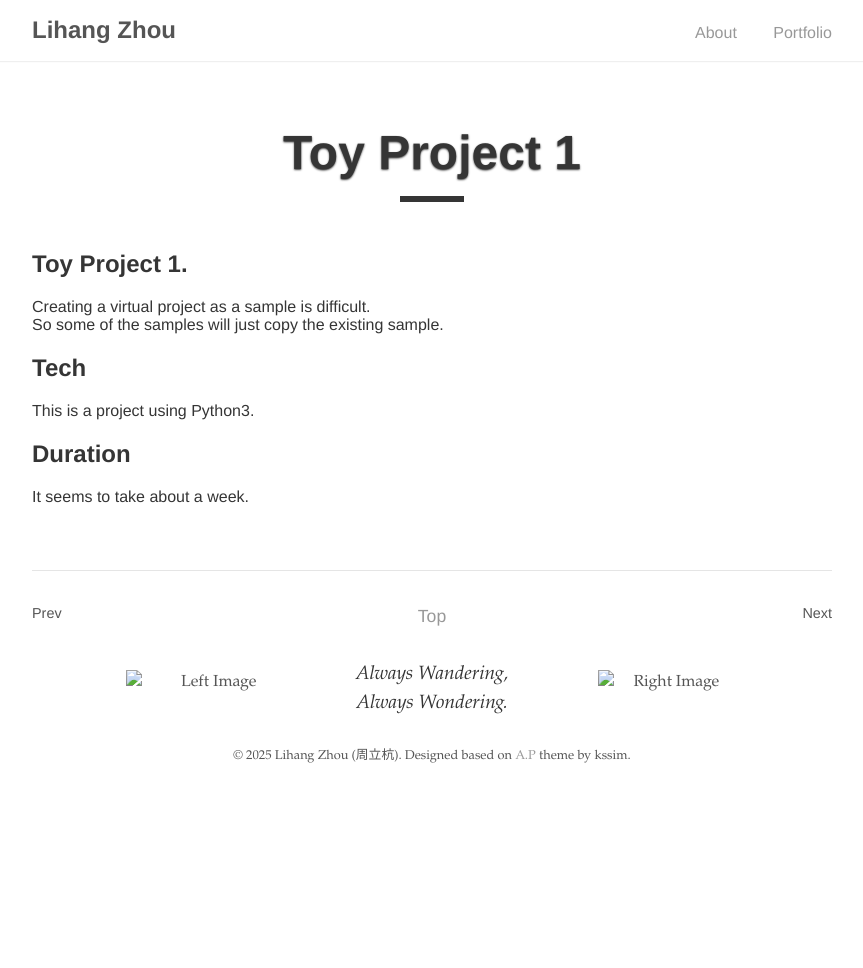
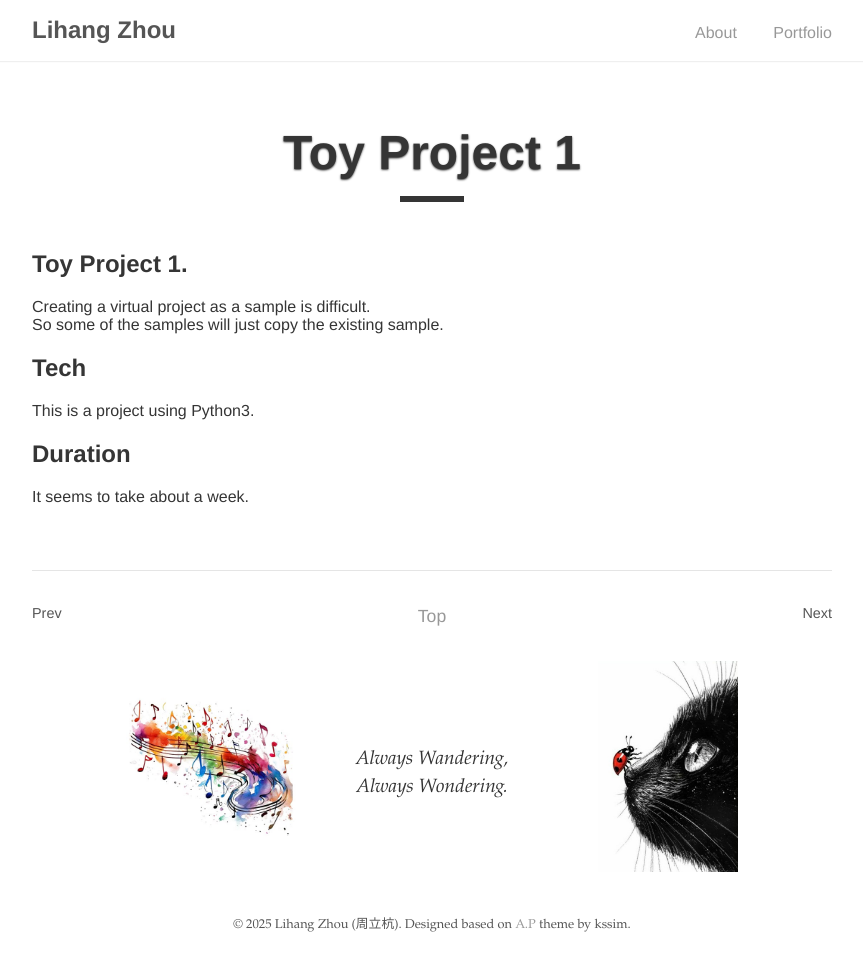
Before and after one commit to WandererZlh/WandererZlh.github.io, a Jekyll site: the page built from _posts/2017-08-21-toy-project-1.md, in a window 1280 px wide. Shown: the whole page, without its empty margins (208-1071 px from the left). Built offline with Jekyll 4.4.1, drawn with Linux system fonts in a browser that asks for light colours; before the commit the page ends 900 px from its top, so only the background shows below that.

Commit message:
update base

```diff
--- a/_layouts/base.html
+++ b/_layouts/base.html
@@ -21,10 +21,11 @@
     </main>
 
 
+    <!-- Add footnote images & text -->
     <footer>
       <div style="display: flex; justify-content: center; align-items: center; padding: 0 0;">
         <!-- 左侧图片 -->
-        <img src="assets/img/colorful_music.jpg"
+        <img src="{{ site.url }}{{ site.baseurl }}/assets/img/colorful_music.jpg"
              alt="Left Image"
              style="width: 170px; margin-right: 60px;">
 
@@ -34,7 +35,7 @@
         </div>
 
         <!-- 右侧图片 -->
-        <img src="assets/img/cat_curious.jpg"
+        <img src="{{ site.url }}{{ site.baseurl }}/assets/img/cat_curious.jpg"
              alt="Right Image"
              style="width: 140px; margin-left: 90px;">
       </div>
```
Also changed, not shown: 11 other files.
